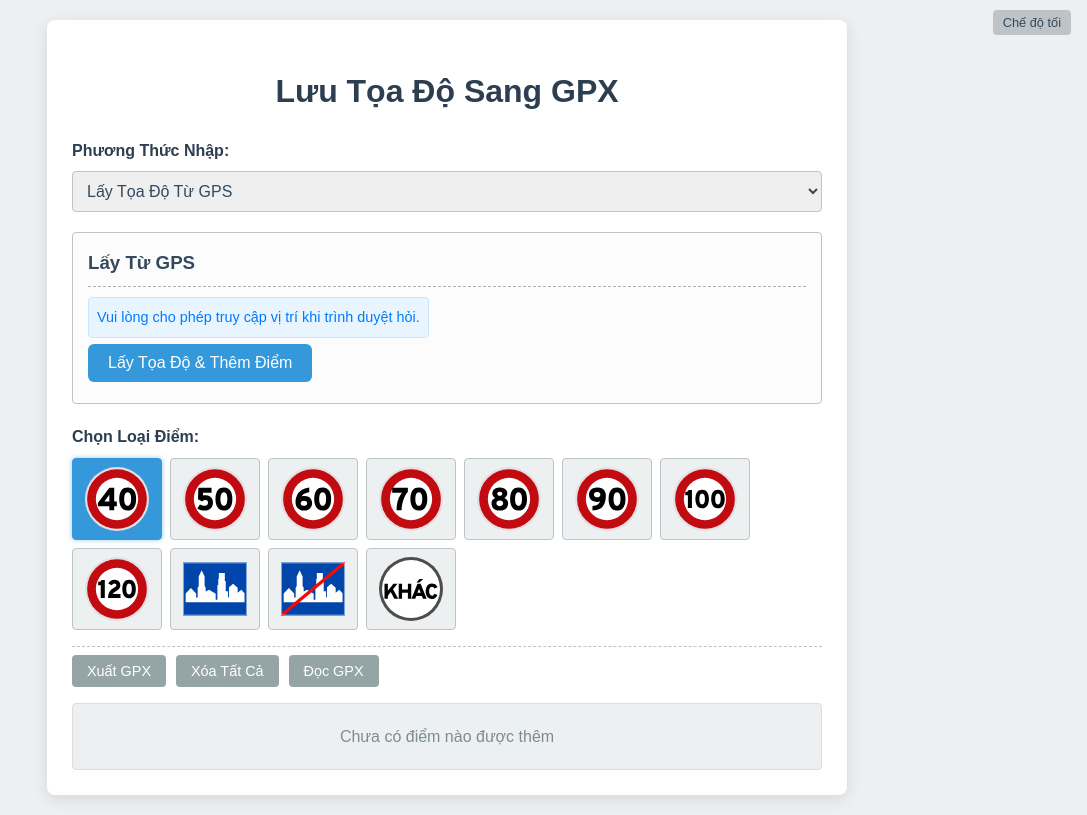
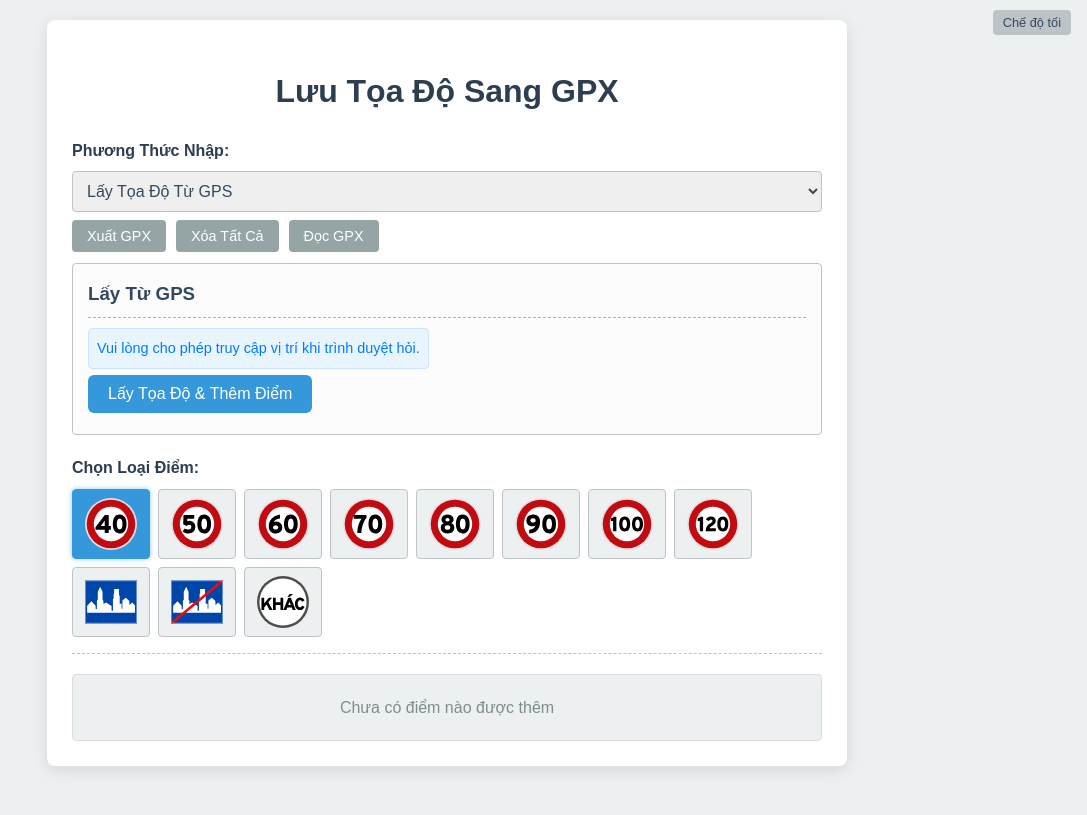
Before and after one commit to minhtanz1/gpx-coordinate-saver, a plain HTML site: page index.html in a window 1280 px wide. Shown: the whole page, without its empty margins (193-1280 px from the left). Drawn offline with Linux system fonts and the light colour scheme.

Commit message:
Update index.html

```diff
--- a/index.html
+++ b/index.html
@@ -33,6 +33,12 @@
              <button id="addManualPoint">Thêm Điểm</button>
         </div>
 
+        <div class="action-buttons">
+            <button id="exportGPX">Xuất GPX</button>
+            <button id="clearAll">Xóa Tất Cả</button>
+            <button id="importGPXBtn">Đọc GPX</button>
+            <input type="file" id="gpxFileInput" class="hidden-input" accept=".gpx">
+        </div>
          <!-- Section for GPS Input -->
         <div id="gpsInputSection" class="input-section">
             <h3>Lấy Từ GPS</h3>
@@ -45,42 +51,42 @@
             <div class="point-type-selector" id="pointTypeSelection">
                 <!-- Buttons for speed limits (replace with your SVG paths) -->
                 <button class="point-type-icon selected" data-type="40km/h" title="40km/h">
-                     <img src="https://raw.githubusercontent.com/minhtanz1/gpx-coordinate-saver/refs/heads/testing/img/40.svg" alt="" height="64" width="64">
+                     <img src="https://raw.githubusercontent.com/minhtanz1/gpx-coordinate-saver/refs/heads/testing/img/40.svg" alt="" height="52" width="52">
                      <!-- <span>40</span> -->
                 </button>
                  <button class="point-type-icon" data-type="50km/h" title="50km/h">
-                    <img src="https://raw.githubusercontent.com/minhtanz1/gpx-coordinate-saver/refs/heads/testing/img/50.svg" alt="" height="64" width="64">
+                    <img src="https://raw.githubusercontent.com/minhtanz1/gpx-coordinate-saver/refs/heads/testing/img/50.svg" alt="" height="52" width="52">
                 </button>
                  <button class="point-type-icon" data-type="60km/h" title="60km/h">
-                    <img src="https://raw.githubusercontent.com/minhtanz1/gpx-coordinate-saver/refs/heads/testing/img/60.svg" alt="" height="64" width="64">
+                    <img src="https://raw.githubusercontent.com/minhtanz1/gpx-coordinate-saver/refs/heads/testing/img/60.svg" alt="" height="52" width="52">
                 </button>
                 <!-- Add other speed limit buttons similarly -->
                 <button class="point-type-icon" data-type="70km/h" title="70km/h">
-                    <img src="https://raw.githubusercontent.com/minhtanz1/gpx-coordinate-saver/refs/heads/testing/img/70.svg" alt="" height="64" width="64">
+                    <img src="https://raw.githubusercontent.com/minhtanz1/gpx-coordinate-saver/refs/heads/testing/img/70.svg" alt="" height="52" width="52">
                 </button>
                 <button class="point-type-icon" data-type="80km/h" title="80km/h">
-                    <img src="https://raw.githubusercontent.com/minhtanz1/gpx-coordinate-saver/refs/heads/testing/img/80.svg" alt="" height="64" width="64">
+                    <img src="https://raw.githubusercontent.com/minhtanz1/gpx-coordinate-saver/refs/heads/testing/img/80.svg" alt="" height="52" width="52">
                 </button>
                  <button class="point-type-icon" data-type="90km/h" title="90km/h">
-                    <img src="https://raw.githubusercontent.com/minhtanz1/gpx-coordinate-saver/refs/heads/testing/img/90.svg" alt="" height="64" width="64">
+                    <img src="https://raw.githubusercontent.com/minhtanz1/gpx-coordinate-saver/refs/heads/testing/img/90.svg" alt="" height="52" width="52">
                 </button>
                  <button class="point-type-icon" data-type="100km/h" title="100km/h">
-                    <img src="https://raw.githubusercontent.com/minhtanz1/gpx-coordinate-saver/refs/heads/testing/img/100.svg" alt="" height="64" width="64">
+                    <img src="https://raw.githubusercontent.com/minhtanz1/gpx-coordinate-saver/refs/heads/testing/img/100.svg" alt="" height="52" width="52">
                 </button>
                 <button class="point-type-icon" data-type="120km/h" title="120km/h">
-                    <img src="https://raw.githubusercontent.com/minhtanz1/gpx-coordinate-saver/refs/heads/testing/img/120.svg" alt="" height="64" width="64">
+                    <img src="https://raw.githubusercontent.com/minhtanz1/gpx-coordinate-saver/refs/heads/testing/img/120.svg" alt="" height="52" width="52">
                 </button>
 
                 <button class="point-type-icon" data-type="KDC" title="120km/h">
-                    <img src="https://raw.githubusercontent.com/minhtanz1/gpx-coordinate-saver/refs/heads/testing/img/KDC.svg" alt="" height="64" width="64">
+                    <img src="https://raw.githubusercontent.com/minhtanz1/gpx-coordinate-saver/refs/heads/testing/img/KDC.svg" alt="" height="52" width="52">
                 </button>
                 <button class="point-type-icon" data-type="HKDC" title="120km/h">
-                    <img src="https://raw.githubusercontent.com/minhtanz1/gpx-coordinate-saver/refs/heads/testing/img/HKDC.svg" alt="" height="64" width="64">
+                    <img src="https://raw.githubusercontent.com/minhtanz1/gpx-coordinate-saver/refs/heads/testing/img/HKDC.svg" alt="" height="52" width="52">
                 </button>
 
                 <!-- Custom type button -->
                 <button class="point-type-icon" data-type="custom" title="Tên khác...">
-                    <img src="https://raw.githubusercontent.com/minhtanz1/gpx-coordinate-saver/refs/heads/testing/img/Khác.svg" alt="" height="64" width="64">
+                    <img src="https://raw.githubusercontent.com/minhtanz1/gpx-coordinate-saver/refs/heads/testing/img/Khác.svg" alt="" height="52" width="52">
                 </button>
             </div>
 
@@ -90,12 +96,6 @@
             </div>
         </div>
 
-        <div class="action-buttons">
-            <button id="exportGPX">Xuất GPX</button>
-            <button id="clearAll">Xóa Tất Cả</button>
-            <button id="importGPXBtn">Đọc GPX</button>
-            <input type="file" id="gpxFileInput" class="hidden-input" accept=".gpx">
-        </div>
 
         <div id="fileInfoContainer" style="display: none;" class="file-info">
             <h3>Thông tin File GPX</h3>
```
